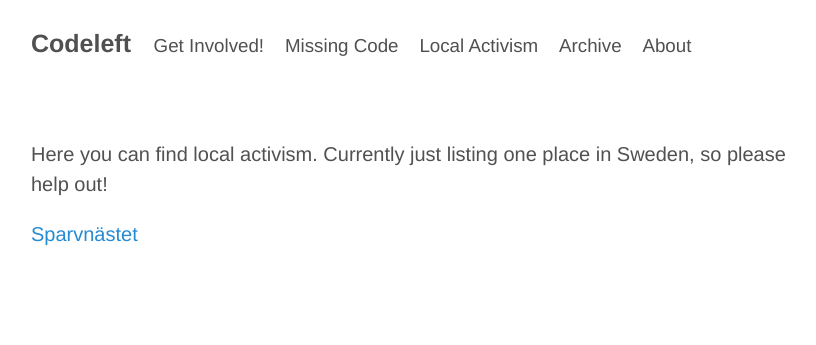
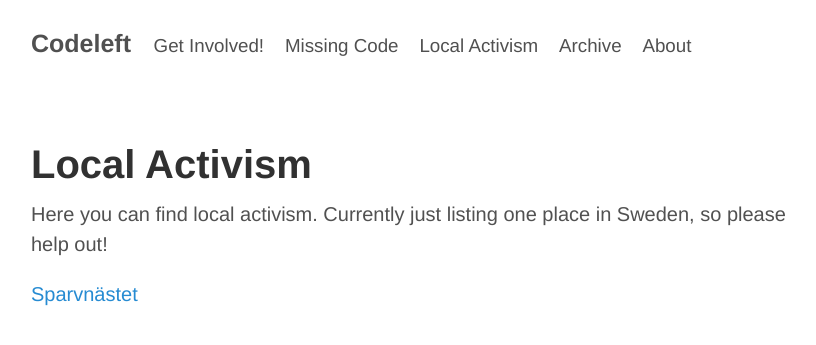
Before and after one commit to johhoi/codeleft, a Jekyll site: the page built from local_activism.md, in a window 1280 px wide. Shown: the top 345 px of the page, without its empty margins (229-1045 px from the left). Built offline with Jekyll 4.4.1, drawn with Linux system fonts in a browser that asks for light colours.

Commit message:
Update local_activism.md

```diff
--- a/local_activism.md
+++ b/local_activism.md
@@ -2,7 +2,7 @@
 layout: default
 title: Local Activism
 ---
-
+# Local Activism
 Here you can find local activism. Currently just listing one place in Sweden, so please help out!
 
 [Sparvnästet](http://sparvnastet.org)
```
